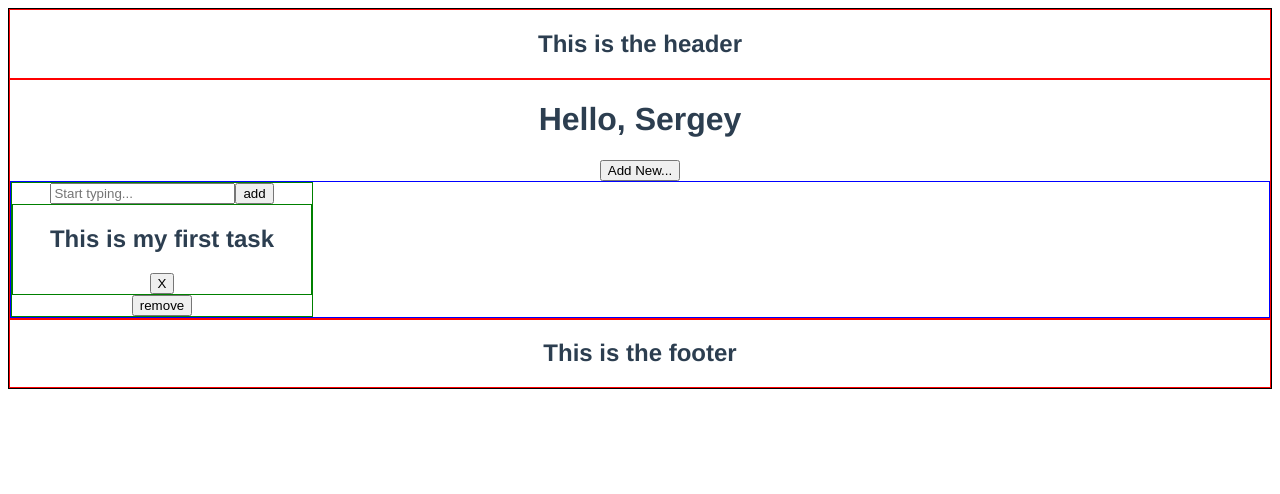
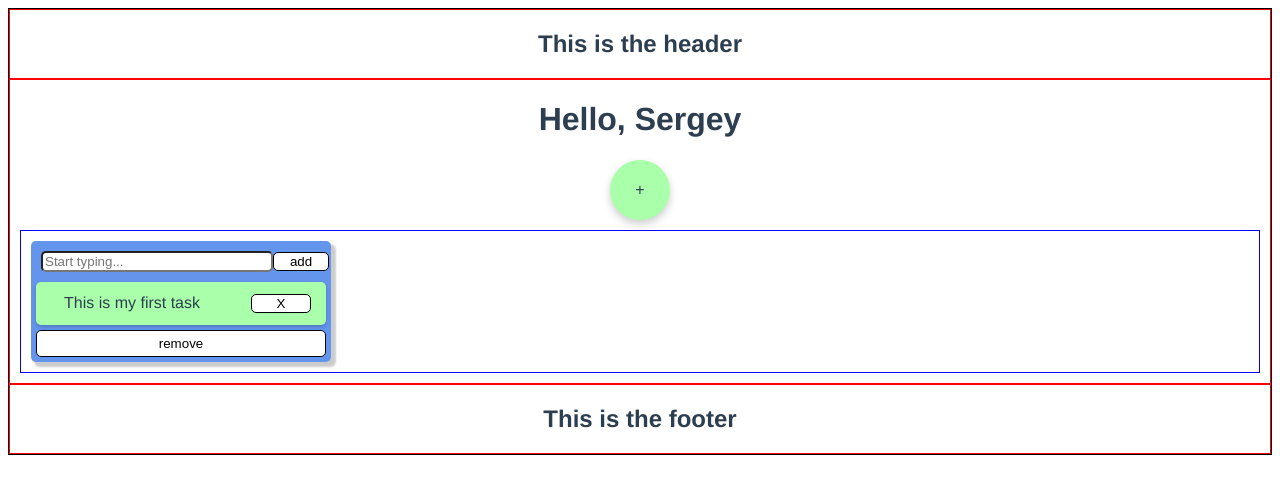
Before and after one commit to madk1nd/kanban-board, a Vue app in the folder frontend/: page /#/ in a window 1280 px wide. Shown: the top 494 px of the page. Built offline with nearby package versions, Linux system fonts and the light colour scheme.

Commit message:
add some css styles to lists and tasks. Add style for buttons

```diff
--- a/frontend/src/App.vue
+++ b/frontend/src/App.vue
@@ -28,4 +28,13 @@ export default {
   color: #2c3e50;
   border: 1px solid black;
 }
+button {
+  background-color: white;
+  color: black;
+  border: 1px solid black;
+}
+button:hover {
+  background-color:  #f9cd0b;
+  border-color: black;
+}
 </style>
--- a/frontend/src/components/KanbanBoard.vue
+++ b/frontend/src/components/KanbanBoard.vue
@@ -1,7 +1,7 @@
 <template>
   <div id="kanban-board">
     <h1>Hello, {{ name }}</h1>
-    <button @click="create(lists)">Add New...</button>
+    <div class="board-button-add" @click="create(lists)"><p>+</p></div>
     <div id="board">
       <kanban-list v-for="(list, index) in lists"
                    :key="list.id"
@@ -54,9 +54,27 @@ export default {
   border: 1px solid red;
 }
 #board {
+  margin: 10px;
   border: 1px solid blue;
   overflow-x: auto;
   white-space: nowrap;
   text-align: left;
 }
+.board-button-add {
+  background-color: #aaffaa;
+  font-family: Arial, "Helvetica Neue", Helvetica, sans-serif;
+  width: 60px;
+  height: 60px;
+  border-radius: 30px;
+  box-shadow: 0 4px 8px 0 rgba(0,0,0,0.2);
+  transition: 0.3s;
+  line-height: 60px;
+  margin: 0 auto;
+}
+.board-button-add:active {
+  background-color: #000041;
+  transform: translateY(2px);
+}
+p {
+}
 </style>
--- a/frontend/src/components/board/KanbanList.vue
+++ b/frontend/src/components/board/KanbanList.vue
@@ -1,8 +1,8 @@
 <template>
   <div class="kanban-list">
-    <div>
+    <div class="kanban-add-card">
       <input type="text" placeholder="Start typing..." v-model="newtask">
-      <button @click="add(newtask)">add</button>
+      <button class="list-button-add" @click="add(newtask)">add</button>
     </div>
     <kanban-task
       v-for="(task, index) in tasks"
@@ -10,7 +10,7 @@
       :text="task.text"
       v-on:remove="tasks.splice(index, 1)">
     </kanban-task>
-    <button @click="$emit('remove')">remove</button>
+    <button class="list-button-remove" @click="$emit('remove')">remove</button>
   </div>
 </template>
 
@@ -55,10 +55,31 @@ export default {
 </script>
 
 <style scoped>
+* {
+  border-radius: 5px;
+}
 .kanban-list {
-  border: 1px solid green;
+  background-color: cornflowerblue;
+  box-shadow: 4px 4px 2px 1px rgba(0,0,0,0.2);
+  margin: 10px;
+  vertical-align: top;
   width: 300px;
   display: inline-block;
   text-align: center;
 }
+.kanban-add-card {
+  margin: 10px;
+}
+input {
+  width: 80%;
+}
+.list-button-add {
+  width: 20%;
+}
+.list-button-remove {
+  width: 290px;
+  display: inline-block;
+  padding: 5px;
+  margin: 0 5px 5px 5px;
+}
 </style>
--- a/frontend/src/components/board/KanbanTask.vue
+++ b/frontend/src/components/board/KanbanTask.vue
@@ -1,7 +1,11 @@
 <template>
   <div class="kanban-task">
-    <h2>{{ text }}</h2>
-    <button @click="$emit('remove')">X</button>
+    <div class="task-text">
+      {{ text }}
+    </div>
+    <div class="task-button-remove">
+      <button @click="$emit('remove')">X</button>
+    </div>
   </div>
 </template>
 
@@ -13,7 +17,32 @@ export default {
 </script>
 
 <style scoped>
+* {
+  margin: 5px;
+  border-radius: 5px;
+}
 .kanban-task {
-  border: 1px solid green;
+  background-color: #aaffaa;
+  box-shadow: 0 2px 4px 0 rgba(0,0,0,0.2);
+}
+.kanban-task:hover {
+  box-shadow: 0 8px 16px 0 rgba(0,0,0,0.2);
+}
+.task-text {
+  padding: 5px 10px;
+  width: 160px;
+  display: inline-block;
+  word-wrap: break-word;
+  white-space: normal;
+  vertical-align: middle;
+  text-align: justify;
+}
+.task-button-remove {
+  width: 60px;
+  padding: 2px;
+  display: inline-block;
+}
+button {
+  width: 100%;
 }
 </style>
```
